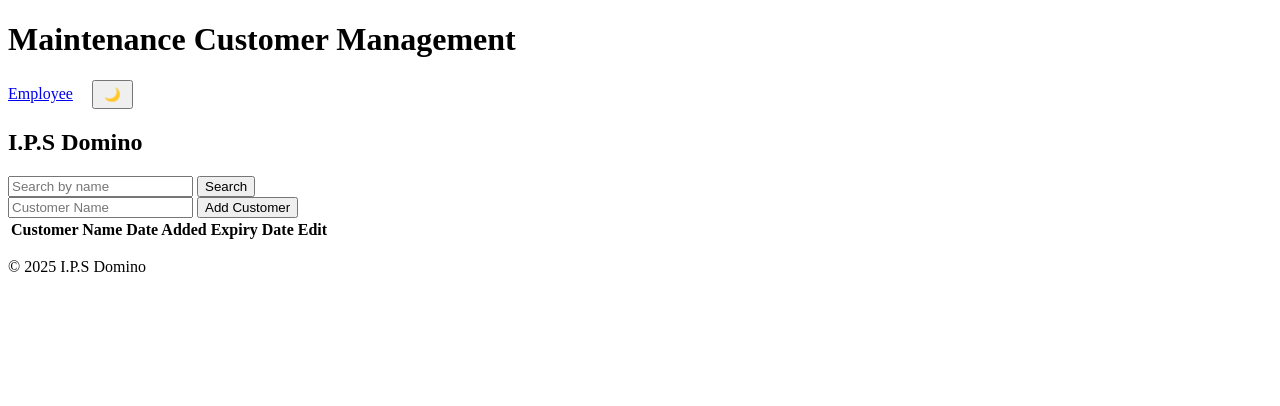
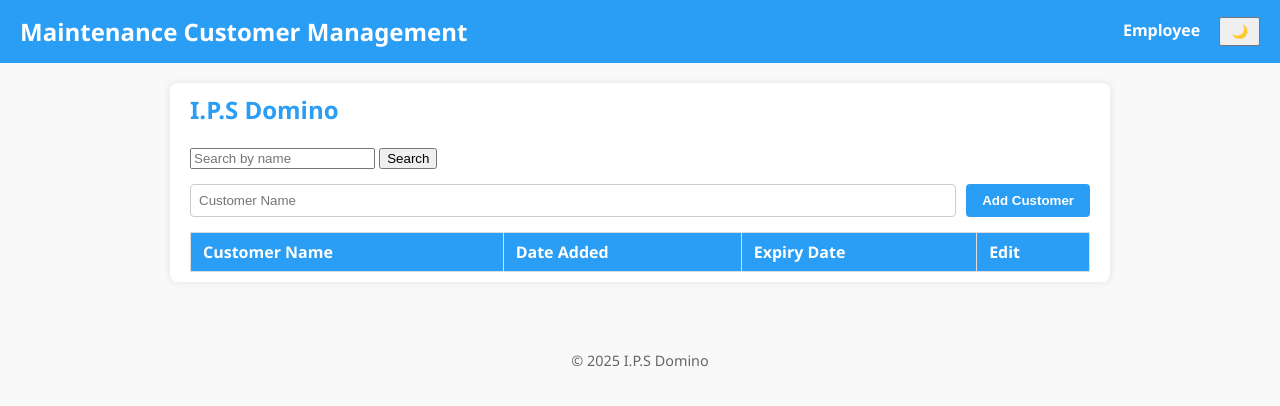
Before and after one commit to iqfadi0/IPS-DOMINO, a Flask app: page / in a window 1280 px wide. Shown: the top 406 px of the page. Run offline with Flask 3, Linux system fonts and the light colour scheme; data comes from the database, SQL or seed files in the repository; data that the repository does not hold is empty.

Commit message:
Update style.css

```diff
--- a/static/css/style.css
+++ b/static/css/style.css
@@ -1,37 +1,158 @@
-/* الوضع الداكن */
-body.dark-mode {
-    background-color: #121212;
-    color: #ddd;
+body {
+    font-family: 'Segoe UI', Tahoma, Geneva, Verdana, sans-serif;
+    background: #f9f9f9;
+    margin: 0; padding: 0;
+    color: #333;
 }
 
-body.dark-mode header {
-    background-color: #1f1f1f;
-    color: #eee;
+header {
+    background-color: #2a9df4;
+    color: white;
+    padding: 15px 20px;
+    display: flex;
+    justify-content: space-between;
+    align-items: center;
 }
 
-body.dark-mode main {
-    background-color: #222;
-    box-shadow: none;
+header h1 {
+    margin: 0;
+    font-size: 1.5rem;
 }
 
-body.dark-mode table thead {
-    background-color: #333;
+nav a {
+    color: white;
+    text-decoration: none;
+    margin-left: 15px;
+    font-weight: bold;
 }
 
-body.dark-mode table,
-body.dark-mode table th,
-body.dark-mode table td {
-    border-color: #444;
+nav a:hover {
+    text-decoration: underline;
 }
 
-body.dark-mode nav a {
-    color: #bbb;
+main {
+    max-width: 900px;
+    margin: 20px auto;
+    padding: 10px 20px;
+    background: white;
+    border-radius: 8px;
+    box-shadow: 0 0 8px rgba(0,0,0,0.1);
 }
 
-body.dark-mode nav a:hover {
-    color: #fff;
+h2 {
+    margin-top: 0;
+    color: #2a9df4;
 }
 
-body.dark-mode footer {
-    color: #aaa;
+form.add-form {
+    margin: 15px 0;
+    display: flex;
+    gap: 10px;
 }
+
+form.add-form input[type="text"] {
+    flex-grow: 1;
+    padding: 8px;
+    border: 1px solid #ccc;
+    border-radius: 4px;
+}
+
+form.add-form button {
+    padding: 8px 16px;
+    background-color: #2a9df4;
+    border: none;
+    color: white;
+    border-radius: 4px;
+    cursor: pointer;
+    font-weight: bold;
+}
+
+form.add-form button:hover {
+    background-color: #1a7cd6;
+}
+
+table {
+    width: 100%;
+    border-collapse: collapse;
+    margin-top: 10px;
+}
+
+table thead {
+    background-color: #2a9df4;
+    color: white;
+}
+
+table th, table td {
+    padding: 8px 12px;
+    border: 1px solid #ddd;
+    text-align: left;
+}
+
+.delete-btn {
+    background-color: #e74c3c;
+    border: none;
+    color: white;
+    padding: 5px 10px;
+    border-radius: 4px;
+    cursor: pointer;
+    font-weight: bold;
+}
+
+.delete-btn:hover {
+    background-color: #c0392b;
+}
+
+.flashes {
+    list-style: none;
+    padding: 0;
+}
+
+.flashes li {
+    padding: 10px;
+    margin-bottom: 10px;
+    border-radius: 4px;
+}
+
+.flashes li.success {
+    background-color: #d4edda;
+    color: #155724;
+}
+
+.flashes li.danger {
+    background-color: #f8d7da;
+    color: #721c24;
+}
+
+.flashes li.warning {
+    background-color: #fff3cd;
+    color: #856404;
+}
+
+.flashes li.info {
+    background-color: #d1ecf1;
+    color: #0c5460;
+}
+
+footer {
+    text-align: center;
+    padding: 15px 0;
+    color: #666;
+    font-size: 0.9rem;
+    margin-top: 40px;
+}
+
+@media (max-width: 600px) {
+    main {
+        margin: 10px;
+        padding: 10px;
+    }
+
+    form.add-form {
+        flex-direction: column;
+    }
+
+    form.add-form input[type="text"], form.add-form button {
+        width: 100%;
+        box-sizing: border-box;
+    }
+}
```
